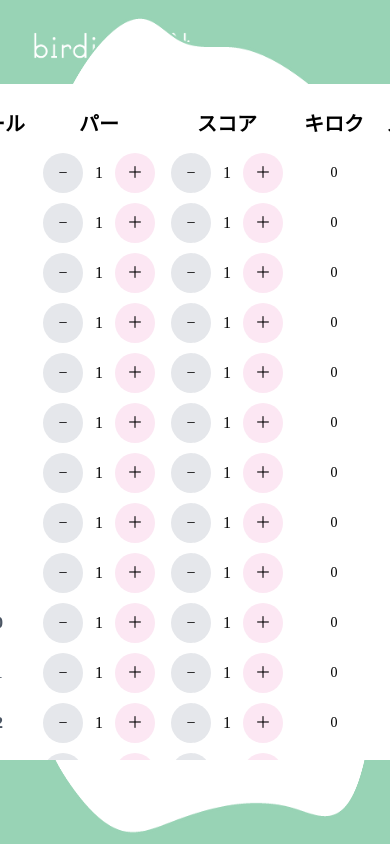
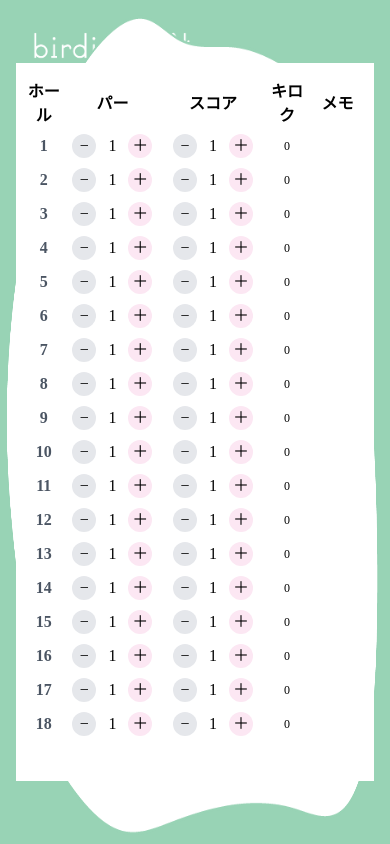
Before and after one commit to Ryuki-4648/birdies-golf, a React (Create React App) app in the folder birdies/: page / in a window 390 px wide. Built offline with nearby package versions, Linux system fonts and the light colour scheme; a web font is replaced by a local one.

Commit message:
レスポンシブ調整

```diff
--- a/birdies/src/App.css
+++ b/birdies/src/App.css
@@ -13,22 +13,9 @@ body {
   background-color: #98d3b5;
 }
 
-.App-link {
-  color: #61dafb;
-}
-
-@keyframes App-logo-spin {
-  from {
-    transform: rotate(0deg);
-  }
-  to {
-    transform: rotate(360deg);
-  }
-}
-
 .box {
   transform: translate(-50%, -50%);
-  height: 80vh;
+  height: 74vh;
 }
 .box::-webkit-scrollbar {
   width: 12px;
@@ -43,15 +30,10 @@ body {
 }
 .wrap {
   height: 85vh;
-  width: 480px;
 }
 
-.bg01 {
-  transform: translate(-50%, -50%);
-}
 @media (max-width: 768px) {
-  .wrap {
-  }
-  .bg01 {
+  .box {
+    height: 85vh;
   }
 }
--- a/birdies/src/App.tsx
+++ b/birdies/src/App.tsx
@@ -52,6 +52,7 @@ function App() {
     setParCounts(Array(19).fill(1));
     setScoreCounts(Array(19).fill(1));
     setResultTotalScore(0);
+    setDisplayResultTexts(Array(19).fill(""));
   };
 
   const addClassByScore = (score: number) => {
@@ -91,7 +92,7 @@ function App() {
           <td className="w-32">
             <div className="flex items-center justify-center">
               <button
-                className={`text-md h-10 w-10 cursor-pointer rounded-full ${
+                className={`text-md h-6 w-6 cursor-pointer rounded-full md:h-10 md:w-10 ${
                   parCounts[i] < 2
                     ? "cursor-not-allowed bg-gray-200"
                     : "bg-blue-100"
@@ -103,7 +104,7 @@ function App() {
               </button>
               <p className="mx-2 w-4">{parCounts[i]}</p>
               <button
-                className="text-md h-10 w-10 cursor-pointer rounded-full bg-pink-100"
+                className="text-md h-6 w-6 cursor-pointer rounded-full bg-pink-100 md:h-10 md:w-10"
                 onClick={(event) => parCountsChange(i, 1)}
               >
                 ＋
@@ -113,7 +114,7 @@ function App() {
           <td className="w-32">
             <div className="flex items-center justify-center p-1">
               <button
-                className={`text-md h-10 w-10 cursor-pointer rounded-full ${
+                className={`text-md h-6 w-6 cursor-pointer rounded-full md:h-10 md:w-10 ${
                   scoreCounts[i] < 2
                     ? "cursor-not-allowed bg-gray-200"
                     : "bg-blue-100"
@@ -125,7 +126,7 @@ function App() {
               </button>
               <p className="mx-2 w-4">{scoreCounts[i]}</p>
               <button
-                className="text-md h-10 w-10 cursor-pointer rounded-full bg-pink-100"
+                className="text-md h-6 w-6 cursor-pointer rounded-full bg-pink-100 md:h-10 md:w-10"
                 onClick={(event) => scoreCountsChange(i, 1)}
               >
                 ＋
@@ -133,10 +134,10 @@ function App() {
             </div>
           </td>
           <td>
-            <p className="text-sm">{calculateScoreDifference(i)}</p>
+            <p className="text-xs md:text-sm">{calculateScoreDifference(i)}</p>
           </td>
           <td>
-            <p className="text-sm">
+            <p className="text-xs md:text-sm">
               {displayResultTexts[i] ? displayResultTexts[i] : ""}
             </p>
           </td>
@@ -148,22 +149,22 @@ function App() {
   return (
     <div className="App relative">
       <Header />
-      <div className="box absolute left-1/2 top-1/2 z-10 overflow-y-scroll bg-white p-4">
+      <div className="box absolute left-1/2 top-1/2 z-10 flex w-11/12 justify-center overflow-x-scroll overflow-y-scroll bg-white px-2 py-4 md:w-5/12 md:overflow-x-auto md:pl-0 md:pr-4">
         <div className="wrap">
           <table className="w-full">
             <thead>
               <tr>
-                <th className="h-12 w-20 text-xl">ホール</th>
-                <th className="h-12 w-32 text-xl">パー</th>
-                <th className="h-12 w-32 text-xl">スコア</th>
-                <th className="h-12 text-xl">キロク</th>
-                <th className="h-12 text-xl">メモ</th>
+                <th className="text-md h-12 w-20 md:text-xl">ホール</th>
+                <th className="text-md h-12 w-32 md:text-xl">パー</th>
+                <th className="text-md h-12 w-32 md:text-xl">スコア</th>
+                <th className="text-md h-12 w-24 md:text-xl">キロク</th>
+                <th className="text-md h-12 w-32 md:text-xl">メモ</th>
               </tr>
             </thead>
             <tbody>{createTableRows()}</tbody>
           </table>
           <button
-            className="mt-12 h-12 w-48 cursor-pointer bg-gray-200"
+            className="mt-12 h-12 w-48 cursor-pointer bg-gray-200 duration-300 hover:bg-red-400 hover:text-white"
             onClick={onClickResultButton}
           >
             スコアをみる
@@ -179,7 +180,7 @@ function App() {
             </p>
           </div>
           <p
-            className="cursor-pointer text-sm text-blue-600"
+            className="cursor-pointer text-sm text-blue-600 duration-300 hover:text-gray-400"
             onClick={onClickResetButton}
           >
             リセットする
@@ -189,7 +190,7 @@ function App() {
       <img
         src="./bg01.png"
         alt=""
-        className="bg01 z-1 absolute left-1/2 top-1/2 h-screen w-auto cursor-pointer md:h-auto md:w-4/5"
+        className="bg01 z-1 absolute left-1/2 top-1/2 h-screen -translate-x-1/2 -translate-y-1/2 cursor-pointer lg:h-full"
       />
     </div>
   );
```
